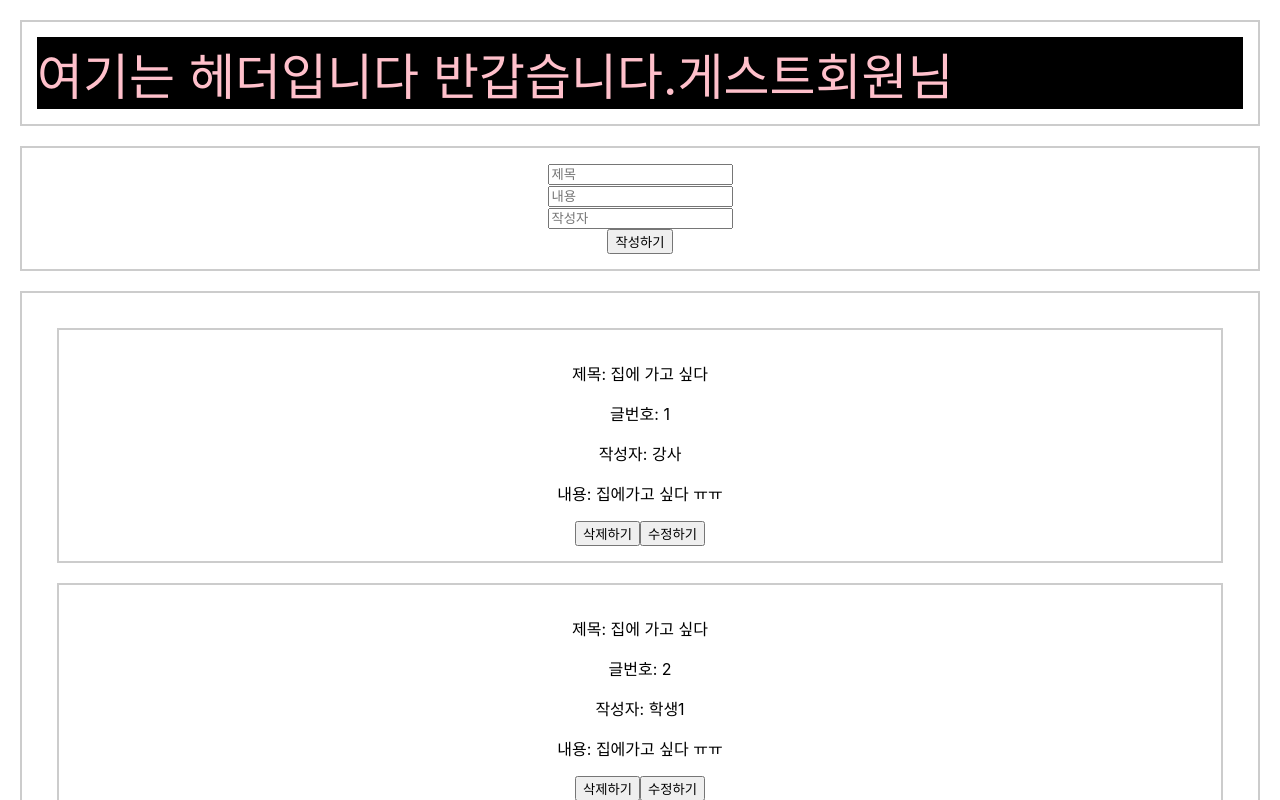
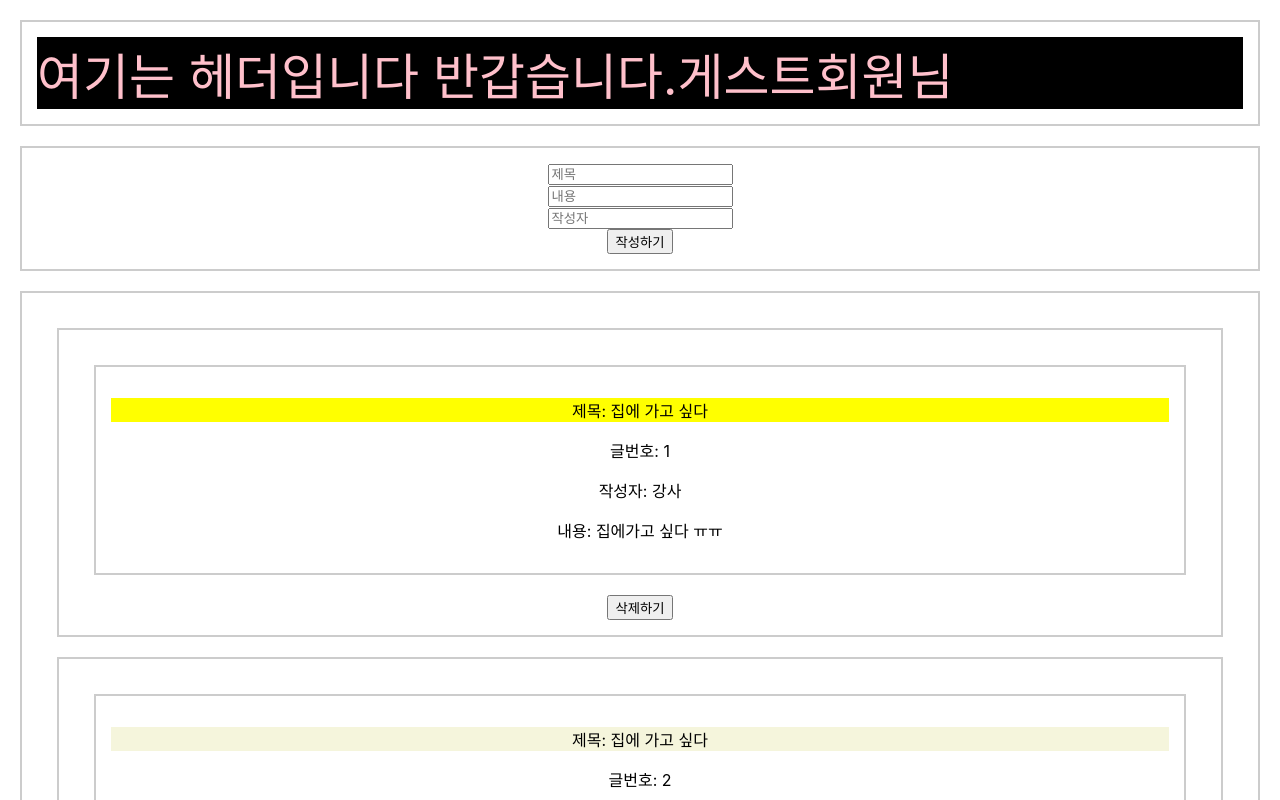
Before and after one commit to Jyservice781/nc13_reactTutorial, a React (Create React App) app: page / in a window 1280 px wide. Shown: the top 800 px of the page. Built offline with nearby package versions, Linux system fonts and the light colour scheme.

Commit message:
change03

```diff
--- a/src/App.js
+++ b/src/App.js
@@ -11,25 +11,29 @@ function App() {
             id: 1,
             title: '집에 가고 싶다',
             content: '집에가고 싶다 ㅠㅠ',
-            nickname: '강사'
+            nickname: '강사',
+            active: true
         },
         {
             id: 2,
             title: '집에 가고 싶다',
             content: '집에가고 싶다 ㅠㅠ',
-            nickname: '학생1'
+            nickname: '학생1',
+            active: false
         },
         {
             id: 3,
             title: '집에 가고 싶다',
             content: '집에가고 싶다 ㄱ-',
-            nickname: '학생2'
+            nickname: '학생2',
+            active: false
         },
         {
             id: 4,
             title: '집에 가고 싶다',
             content: '집에가고 싶다 ㄱ-',
-            nickname: '학생3'
+            nickname: '학생3',
+            active: false
         }
     ]);
 
@@ -77,7 +81,7 @@ function App() {
             ...boards,
             board
         ])
-
+        // 초기화
         setInputs({
             title: '',
             content: '',
@@ -86,11 +90,29 @@ function App() {
 
         // 작성이 끝나고 나서 작성 버튼을 눌렀을때 초기화가 되야함.
         nextId.current += 1;
-
     }
 
     let onDelete = (id) => {
         setBoards(boards.filter(board => board.id !== id))
+        // === / !== -> 데이터 타입 + 값 자체를 검증한다.
+        // === - 값과 데이터타입이 동일할때 true 를 반환한다 (일치)
+        // !== - 두 데이터 타입이 동일 하지 않을때 true 를 반환한다 (불일치)
+    }
+    // filter 매서드
+    // 조건식에 알맞는 부분을
+    // 새로운 배열로 반환한다.
+
+    // 삼항 연산자 (Ternary Operator)
+    // 조건식 ? true 일떄 : false 일때
+
+    let onToggle = (id) => {
+        // setBoards 안에 넣어서 () 안의 일련의 값을 셋팅해줌.
+        setBoards(
+            boards.map(b =>
+                    b.id === id ? {...b, active: !b.active} : b
+                // b.id === id 일때 b. active 의 값만 반전시켜라
+            )
+        )
     }
 
     return (
@@ -102,7 +124,7 @@ function App() {
                 onWrite={onWrite}
                 onChange={onChange}
             />
-            <BoardList boards={boards} onDelete={onDelete}/>
+            <BoardList boards={boards} onDelete={onDelete} onToggle={onToggle}/>
         </div>
     );
 }
--- a/src/BoardList.js
+++ b/src/BoardList.js
@@ -1,22 +1,30 @@
 import React from 'react';
 import BorderBox from "./BorderBox";
 
-function Board({board, onDelete}){
-    return(
+function Board({board, onDelete, onToggle}) {
+    return (
         <BorderBox>
-            <p>제목: {board.title}</p>
+            <BorderBox>
+                <p style={{
+                    cursor: 'pointer',
+                    backgroundColor: board.active ? "yellow" : "beige"
+                }} onClick={() => onToggle(board.id)}>제목: {board.title}</p>
                 <p>글번호: {board.id}</p>
                 <p>작성자: {board.nickname}</p>
                 <p>내용: {board.content}</p>
+            </BorderBox>
             <button onClick={() => onDelete(board.id)}>삭제하기</button>
-            <button>수정하기</button>
         </BorderBox>
     )
 }
 
-function BoardList({boards, onDelete}) {
+function BoardList({boards, onDelete, onToggle}) {
     /*
       정적 할당을
+    // 동적할당으로 변경해줄 것임.
+    // map 함수는 key 가 중요함.
+    // 해당 key 값을 지정해주어야 처음부터 무작위로 찍어내는
+    // map 성질을 잡아줌..?
     return (
        <BorderBox>
            <Board board={boards[0]}/>
@@ -28,20 +36,14 @@ function BoardList({boards, onDelete}) {
    */
 
     // 자바스크립트 배열의 map 함수
-    // 동적할당으로 변경해줄 것임.
-    // map 함수는 key 가 중요함.
-    // 해당 key 값을 지정해주어야 처음부터 무작위로 찍어내는
-    // map 성질을 잡아줌..?
-    return(
+
+    return (
         <BorderBox>
             {boards.map((b) => (
-                <Board board={b} key={b.id} onDelete={onDelete}/>
+                <Board board={b} key={b.id} onDelete={onDelete} onToggle={onToggle}/>
             ))}
         </BorderBox>
     )
-
-
-
 }
 
 export default BoardList
```
Lines whose indentation alone changed are shown as unchanged.
